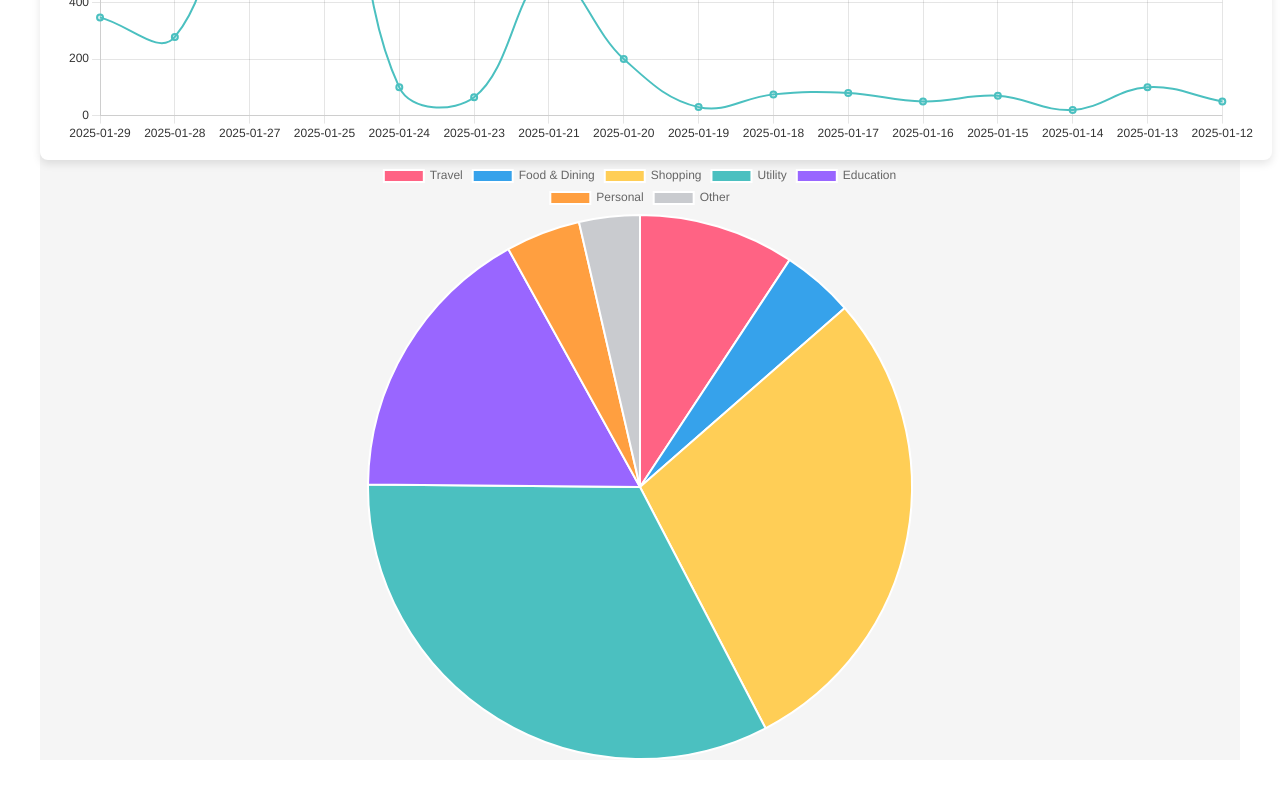
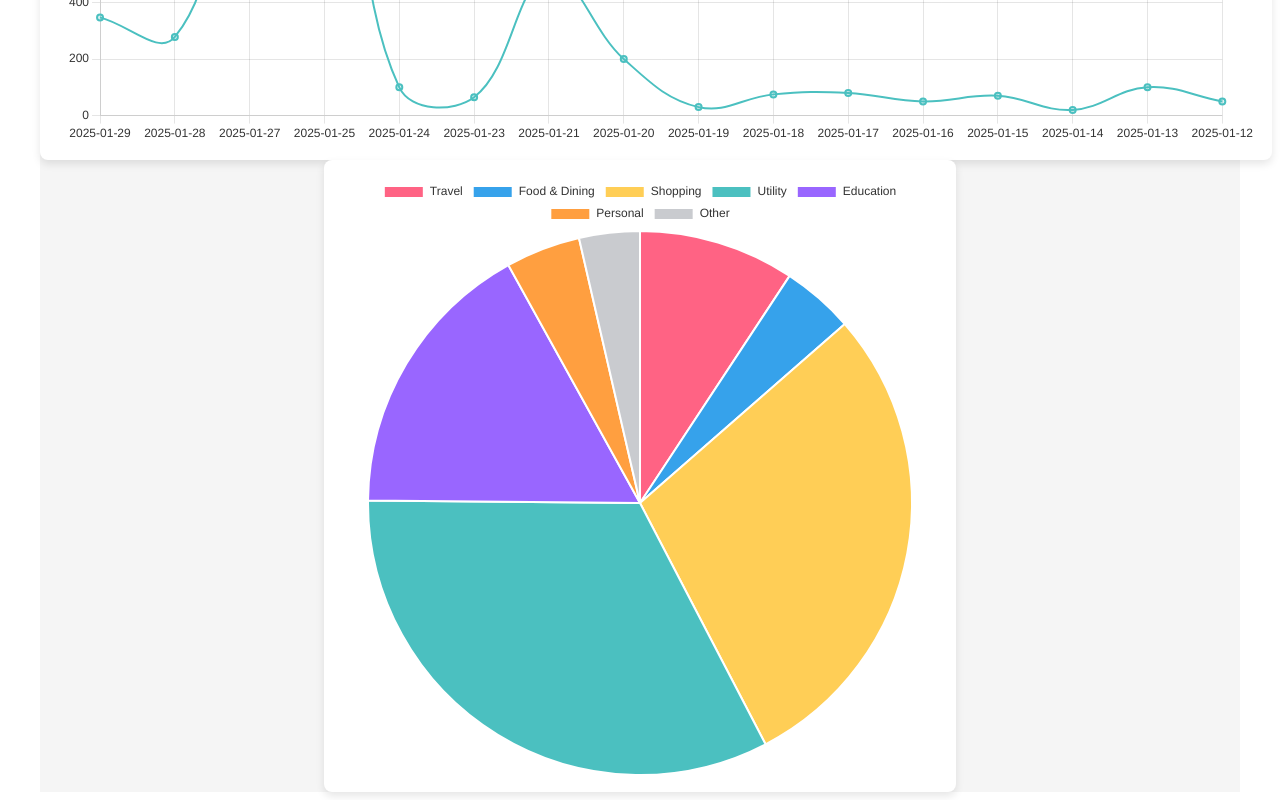
Before and after one commit to adityapatidar31/bill-tracker, a React (Vite) app: page / in a window 1280 px wide. Shown: the part 1708-2508 px from the top of the page. Before the commit the page ends 2476 px from the top, so only its background shows below. Built offline with nearby package versions, Linux system fonts and the light colour scheme.

Commit message:
add dark theam in the PieChart

```diff
--- a/src/components/PieChart.jsx
+++ b/src/components/PieChart.jsx
@@ -1,13 +1,30 @@
-import { useEffect, useRef, useMemo } from "react";
+import { useEffect, useRef, useMemo, useState } from "react";
 import { Chart } from "chart.js/auto";
 import { useSelector } from "react-redux";
 
 const PieChart = () => {
   const { bills } = useSelector((store) => store.bill);
-
   const chartRef = useRef(null);
 
-  // Memoize the aggregated data to avoid unnecessary re-renders
+  // Get current theme from the document
+  const getTheme = () =>
+    document.documentElement.getAttribute("data-theme") || "light";
+
+  const [theme, setTheme] = useState(getTheme());
+
+  useEffect(() => {
+    const observer = new MutationObserver(() => {
+      setTheme(getTheme());
+    });
+
+    observer.observe(document.documentElement, {
+      attributes: true,
+      attributeFilter: ["data-theme"],
+    });
+
+    return () => observer.disconnect();
+  }, []);
+
   const categoryTotals = useMemo(() => {
     return bills.reduce((totals, bill) => {
       const { category, amount } = bill;
@@ -18,11 +35,9 @@ const PieChart = () => {
   }, [bills]);
 
   useEffect(() => {
-    // Prepare data for the chart
     const labels = Object.keys(categoryTotals);
     const data = Object.values(categoryTotals);
 
-    // Destroy previous chart instance if it exists
     if (chartRef.current) {
       chartRef.current.destroy();
     }
@@ -53,6 +68,9 @@ const PieChart = () => {
         plugins: {
           legend: {
             position: "top",
+            labels: {
+              color: theme === "dark" ? "#f9f9f9" : "#333",
+            },
           },
         },
       },
@@ -61,10 +79,23 @@ const PieChart = () => {
     return () => {
       if (chartRef.current) chartRef.current.destroy();
     };
-  }, [categoryTotals]); // Depend only on the memoized category totals
+  }, [categoryTotals, theme]);
 
   return (
-    <div style={{ width: "50%", margin: "0 auto" }}>
+    <div
+      style={{
+        width: "50%",
+        margin: "0 auto",
+        padding: "1rem",
+        boxShadow:
+          theme === "dark"
+            ? "0 4px 8px rgba(0, 0, 0, 0.4)"
+            : "0 4px 8px rgba(0, 0, 0, 0.1)",
+        borderRadius: "8px",
+        backgroundColor: theme === "dark" ? "#121212 " : "#fff",
+        transition: "all 0.3s ease-in-out",
+      }}
+    >
       <canvas id="pieChart"></canvas>
     </div>
   );
```
